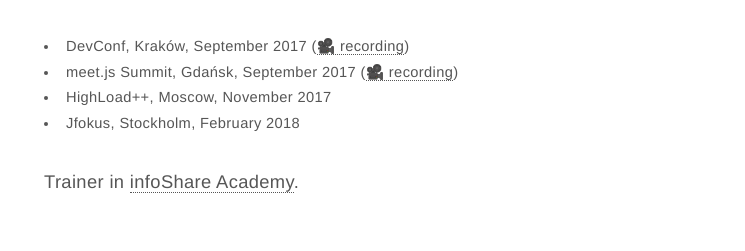
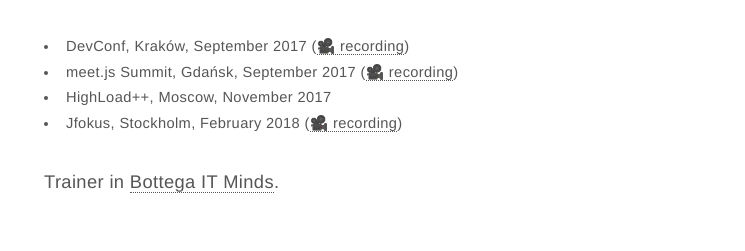
Before and after one commit to NOtherDev/adambar.pl, a plain HTML site: page cv.html in a window 1280 px wide. Shown: the part 2046-2297 px from the top of the page, 0-745 px from the left. Drawn offline with Linux system fonts and the light colour scheme; grey boxes are pictures that could not be loaded; a web font is replaced by a local one.

Commit message:
Jfokus recording added; link to Bottega

```diff
--- a/cv.html
+++ b/cv.html
@@ -110,10 +110,10 @@
                             <li>DevConf, Kraków, September 2017 (<a href="https://www.youtube.com/watch?v=tSVXspwx018" target="_blank">🎥 recording</a>)</li>
                             <li>meet.js Summit, Gdańsk, September 2017 (<a href="https://www.youtube.com/watch?v=Et7bwk5gQRA" target="_blank">🎥 recording</a>)</li>
                             <li>HighLoad++, Moscow, November 2017</li>
-                            <li>Jfokus, Stockholm, February 2018</li>
+                            <li>Jfokus, Stockholm, February 2018 (<a href="https://www.youtube.com/watch?v=RyxlgqbWrGk" target="_blank">🎥 recording</a>)</li>
                         </ul>
 
-                        <p>Trainer in <a href="http://infoshareacademy.com/" target="_blank">infoShare Academy</a>.</p>
+                        <p>Trainer in <a href="https://bottega.com.pl/trener-adam-bar" target="_blank">Bottega IT Minds</a>.</p>
                     </div>
                 </section>
             </header>
```
Also changed, not shown: index.html (+1 -1 lines), pl.html (+1 -1 lines).
